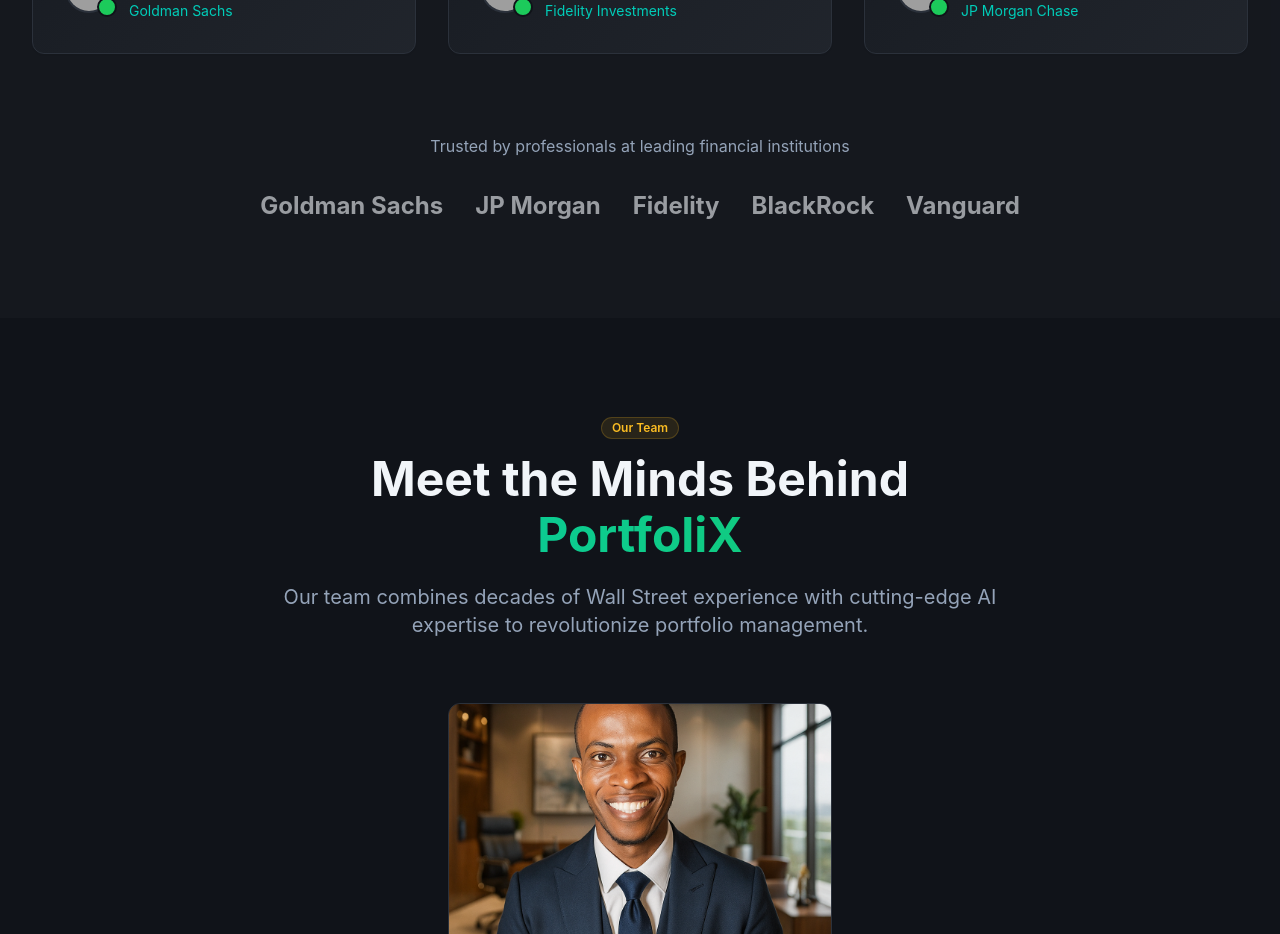
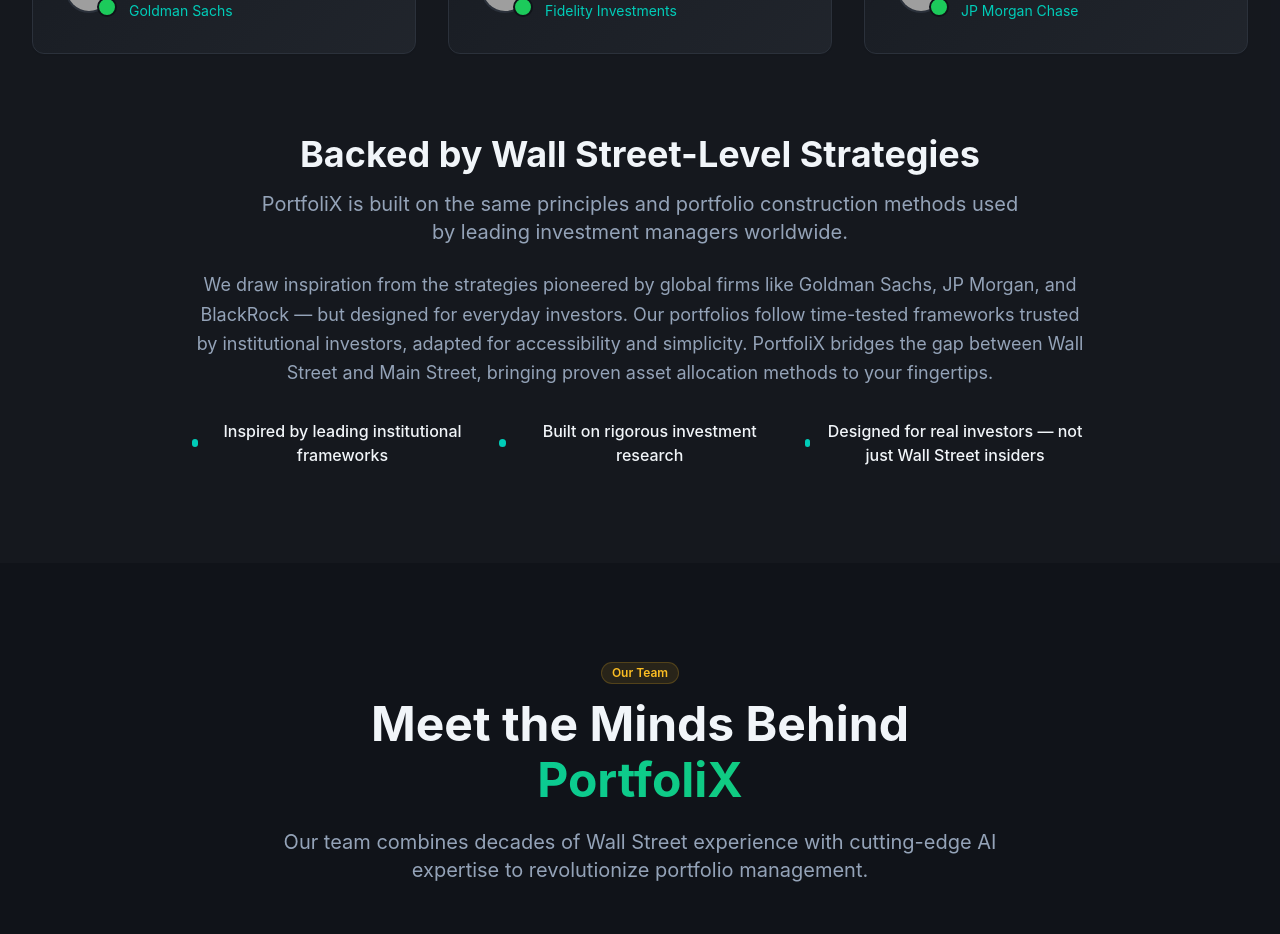
Before and after one commit to rolandpeter656-droid/portfolix-com, a React (Vite) app: page / in a window 1280 px wide. Shown: the part 4780-5714 px from the top of the page. Built offline with nearby package versions, Linux system fonts and the light colour scheme; grey boxes are pictures that could not be loaded.

Commit message:
Update trusted by section
Update the "Trusted by Industry Leaders" section with new headline, sub-headline, body copy, and credibility markers.

```diff
--- a/src/components/landing/TestimonialsSection.tsx
+++ b/src/components/landing/TestimonialsSection.tsx
@@ -107,17 +107,32 @@ export const TestimonialsSection = () => {
           ))}
         </div>
 
-        {/* Trust Indicators */}
+        {/* Wall Street-Level Strategies */}
         <div className="mt-20 text-center">
-          <p className="text-muted-foreground mb-8">
-            Trusted by professionals at leading financial institutions
+          <h3 className="text-3xl md:text-4xl font-sans-bold text-foreground mb-4">
+            Backed by Wall Street-Level Strategies
+          </h3>
+          <p className="text-xl text-muted-foreground mb-6 max-w-3xl mx-auto">
+            PortfoliX is built on the same principles and portfolio construction methods used by leading investment managers worldwide.
           </p>
-          <div className="flex flex-wrap justify-center items-center gap-8 opacity-60">
-            <div className="text-2xl font-sans-bold text-foreground">Goldman Sachs</div>
-            <div className="text-2xl font-sans-bold text-foreground">JP Morgan</div>
-            <div className="text-2xl font-sans-bold text-foreground">Fidelity</div>
-            <div className="text-2xl font-sans-bold text-foreground">BlackRock</div>
-            <div className="text-2xl font-sans-bold text-foreground">Vanguard</div>
+          <p className="text-lg text-muted-foreground mb-8 max-w-4xl mx-auto leading-relaxed">
+            We draw inspiration from the strategies pioneered by global firms like Goldman Sachs, JP Morgan, and BlackRock — but designed for everyday investors. Our portfolios follow time-tested frameworks trusted by institutional investors, adapted for accessibility and simplicity. PortfoliX bridges the gap between Wall Street and Main Street, bringing proven asset allocation methods to your fingertips.
+          </p>
+
+          {/* Credibility Markers */}
+          <div className="grid grid-cols-1 md:grid-cols-3 gap-6 max-w-4xl mx-auto">
+            <div className="flex items-center justify-center space-x-3">
+              <div className="w-2 h-2 bg-primary rounded-full"></div>
+              <span className="text-foreground font-medium">Inspired by leading institutional frameworks</span>
+            </div>
+            <div className="flex items-center justify-center space-x-3">
+              <div className="w-2 h-2 bg-primary rounded-full"></div>
+              <span className="text-foreground font-medium">Built on rigorous investment research</span>
+            </div>
+            <div className="flex items-center justify-center space-x-3">
+              <div className="w-2 h-2 bg-primary rounded-full"></div>
+              <span className="text-foreground font-medium">Designed for real investors — not just Wall Street insiders</span>
+            </div>
           </div>
         </div>
       </div>
```
